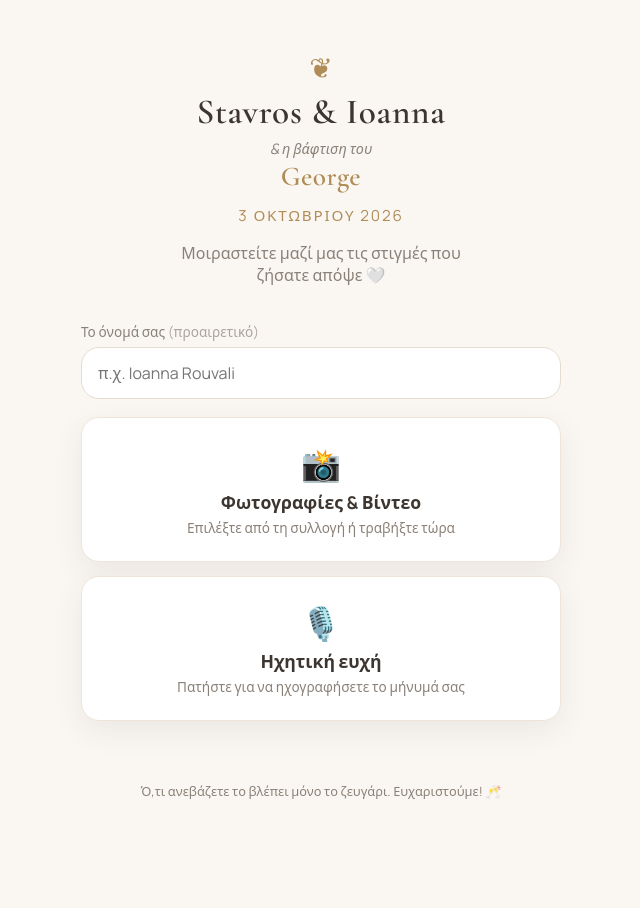
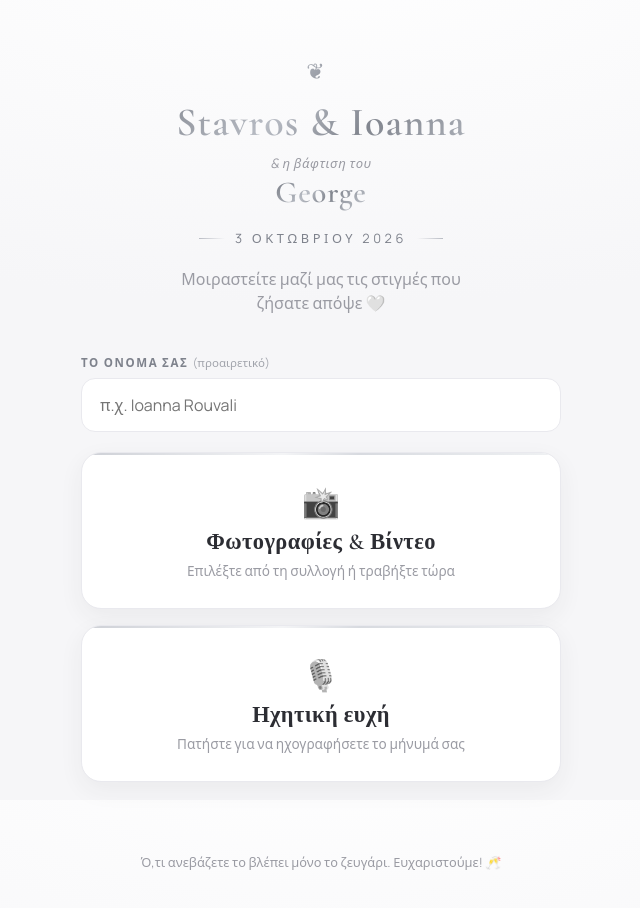
Before and after one commit to svlachakis/wedding-memories, a plain HTML site: page index.html in a window 1280 px wide. Shown: the whole page, without its empty margins (319-959 px from the left). Before the commit the page ends 845 px from the top, so only its background shows below. Drawn offline with nearby package versions, Linux system fonts and the light colour scheme.

Commit message:
Redesign UI to white and silver luxury theme

```diff
--- a/index.html
+++ b/index.html
@@ -3,7 +3,7 @@
 <head>
   <meta charset="UTF-8" />
   <meta name="viewport" content="width=device-width, initial-scale=1.0, viewport-fit=cover" />
-  <meta name="theme-color" content="#faf7f2" />
+  <meta name="theme-color" content="#f6f6f8" />
   <title>Οι αναμνήσεις μας</title>
   <meta name="description" content="Μοιραστείτε φωτογραφίες, βίντεο και ηχητικές ευχές από τον γάμο μας!" />
   <link rel="preconnect" href="https://fonts.googleapis.com" />
--- a/style.css
+++ b/style.css
@@ -1,14 +1,19 @@
 :root {
-  --bg: #faf7f2;
+  --bg: #f6f6f8;
   --card: #ffffff;
-  --ink: #3d3630;
-  --muted: #8a8178;
-  --accent: #b08d57;
-  --accent-soft: #f3ead9;
-  --danger: #c0564f;
-  --ok: #5d8a66;
-  --radius: 18px;
-  --shadow: 0 10px 30px rgba(61, 54, 48, 0.08);
+  --ink: #2c2d33;
+  --muted: #9a9ba3;
+  --silver: #b9bcc4;
+  --silver-deep: #7e828c;
+  --line: #e9e9ee;
+  --danger: #b06b66;
+  --ok: #7d8a80;
+  --radius: 20px;
+  --shadow: 0 18px 50px rgba(44, 45, 51, 0.08);
+  --shadow-soft: 0 8px 24px rgba(44, 45, 51, 0.06);
+  /* Μεταλλική ασημί ανταύγεια για τίτλους & κουμπιά */
+  --metal-text: linear-gradient(135deg, #6f737c 0%, #b7bbc3 40%, #82868f 60%, #c9cdd4 100%);
+  --metal-fill: linear-gradient(135deg, #c7cad1 0%, #f2f3f5 42%, #d3d6dc 58%, #eef0f2 100%);
 }
 
 * { box-sizing: border-box; }
@@ -16,12 +21,14 @@
 body {
   margin: 0;
   font-family: "Manrope", system-ui, sans-serif;
-  background: var(--bg);
+  background:
+    radial-gradient(120% 80% at 50% -10%, #ffffff 0%, var(--bg) 60%) fixed;
   color: var(--ink);
   min-height: 100vh;
   display: flex;
   justify-content: center;
-  padding: 24px 16px calc(24px + env(safe-area-inset-bottom));
+  padding: 28px 16px calc(28px + env(safe-area-inset-bottom));
+  -webkit-font-smoothing: antialiased;
 }
 
 .card {
@@ -31,21 +38,30 @@ body {
 
 .hero {
   text-align: center;
-  padding: 24px 8px 8px;
+  padding: 28px 8px 8px;
 }
 
 .ornament {
-  color: var(--accent);
-  font-size: 28px;
-  margin-bottom: 4px;
+  font-size: 22px;
+  letter-spacing: 0.5em;
+  margin-bottom: 14px;
+  background: var(--metal-text);
+  -webkit-background-clip: text;
+  background-clip: text;
+  color: transparent;
 }
 
 h1 {
   font-family: "Cormorant Garamond", serif;
   font-weight: 600;
-  font-size: 2.2rem;
+  font-size: 2.5rem;
+  line-height: 1.1;
   margin: 0 0 4px;
-  letter-spacing: 0.02em;
+  letter-spacing: 0.03em;
+  background: var(--metal-text);
+  -webkit-background-clip: text;
+  background-clip: text;
+  color: transparent;
 }
 
 .christening {
@@ -53,128 +69,180 @@ h1 {
   flex-direction: column;
   align-items: center;
   gap: 2px;
-  margin: 6px 0 2px;
+  margin: 10px 0 2px;
 }
 
 .christening-eyebrow {
   color: var(--muted);
-  font-size: 0.9rem;
+  font-size: 0.82rem;
   font-style: italic;
+  letter-spacing: 0.04em;
 }
 
 .child-name {
   font-family: "Cormorant Garamond", serif;
   font-weight: 600;
-  font-size: 1.7rem;
-  color: var(--accent);
-  letter-spacing: 0.02em;
+  font-size: 1.9rem;
+  letter-spacing: 0.03em;
+  background: var(--metal-text);
+  -webkit-background-clip: text;
+  background-clip: text;
+  color: transparent;
 }
 
 .date {
-  color: var(--accent);
-  font-size: 0.95rem;
-  letter-spacing: 0.12em;
+  color: var(--silver-deep);
+  font-size: 0.8rem;
+  letter-spacing: 0.28em;
   text-transform: uppercase;
-  margin: 12px 0 16px;
+  margin: 16px 0;
+  position: relative;
+  display: inline-block;
+  padding: 0 18px;
 }
+
+.date::before,
+.date::after {
+  content: "";
+  position: absolute;
+  top: 50%;
+  width: 26px;
+  height: 1px;
+  background: linear-gradient(90deg, transparent, var(--silver));
+}
+.date::before { left: -18px; transform: scaleX(-1); }
+.date::after { right: -18px; }
 
 .tagline {
   color: var(--muted);
   font-size: 1rem;
-  margin: 0 auto 8px;
-  max-width: 34ch;
+  line-height: 1.5;
+  margin: 4px auto 8px;
+  max-width: 32ch;
 }
 
 .guest-info {
-  margin: 20px 0 12px;
+  margin: 24px 0 14px;
 }
 
 .guest-info label {
   display: block;
-  font-size: 0.85rem;
-  font-weight: 500;
-  margin-bottom: 6px;
-  color: var(--muted);
+  font-size: 0.72rem;
+  font-weight: 600;
+  text-transform: uppercase;
+  letter-spacing: 0.14em;
+  margin-bottom: 8px;
+  color: var(--silver-deep);
 }
 
-.guest-info .optional { font-weight: 400; opacity: 0.7; }
+.guest-info .optional { font-weight: 400; text-transform: none; letter-spacing: 0; opacity: 0.7; }
 
 .guest-info input {
   width: 100%;
-  padding: 14px 16px;
+  padding: 15px 18px;
   font: inherit;
-  border: 1px solid #e5ddd1;
-  border-radius: var(--radius);
+  border: 1px solid var(--line);
+  border-radius: 14px;
   background: var(--card);
   outline: none;
+  transition: border-color 0.15s ease, box-shadow 0.15s ease;
 }
 
-.guest-info input:focus { border-color: var(--accent); }
+.guest-info input:focus {
+  border-color: var(--silver);
+  box-shadow: 0 0 0 4px rgba(185, 188, 196, 0.16);
+}
 
 .actions {
   display: grid;
-  gap: 14px;
-  margin: 18px 0;
+  gap: 16px;
+  margin: 20px 0;
 }
 
 .action-btn {
   display: flex;
   flex-direction: column;
   align-items: center;
-  gap: 4px;
-  padding: 24px 16px;
+  gap: 6px;
+  padding: 28px 16px;
   background: var(--card);
-  border: 1px solid #eee5d8;
+  border: 1px solid var(--line);
   border-radius: var(--radius);
-  box-shadow: var(--shadow);
+  box-shadow: var(--shadow-soft);
   cursor: pointer;
   font: inherit;
   color: inherit;
   text-align: center;
-  transition: transform 0.12s ease, box-shadow 0.12s ease;
+  position: relative;
+  overflow: hidden;
+  transition: transform 0.14s ease, box-shadow 0.14s ease, border-color 0.14s ease;
   -webkit-tap-highlight-color: transparent;
 }
 
-.action-btn:active { transform: scale(0.98); }
+.action-btn::before {
+  content: "";
+  position: absolute;
+  inset: 0 0 auto 0;
+  height: 2px;
+  background: var(--metal-fill);
+  opacity: 0.9;
+}
 
-.action-btn .icon { font-size: 2rem; }
-.action-btn .label { font-weight: 700; font-size: 1.1rem; }
+.action-btn:hover { box-shadow: var(--shadow); border-color: #dfdfe6; }
+.action-btn:active { transform: scale(0.985); }
+
+.action-btn .icon {
+  font-size: 1.9rem;
+  filter: grayscale(1) opacity(0.85);
+}
+.action-btn .label {
+  font-family: "Cormorant Garamond", serif;
+  font-weight: 600;
+  font-size: 1.4rem;
+  letter-spacing: 0.02em;
+}
 .action-btn .hint { color: var(--muted); font-size: 0.85rem; }
 
 .recorder, .preview {
   background: var(--card);
-  border: 1px solid #eee5d8;
+  border: 1px solid var(--line);
   border-radius: var(--radius);
-  box-shadow: var(--shadow);
-  padding: 20px;
-  margin: 14px 0;
+  box-shadow: var(--shadow-soft);
+  padding: 24px;
+  margin: 16px 0;
   text-align: center;
 }
 
 .rec-indicator {
   font-variant-numeric: tabular-nums;
-  font-size: 1.4rem;
+  font-size: 1.5rem;
   font-weight: 700;
   display: flex;
   align-items: center;
   justify-content: center;
   gap: 10px;
-  margin-bottom: 16px;
+  margin-bottom: 18px;
+  letter-spacing: 0.04em;
 }
 
 .rec-dot {
-  width: 12px;
-  height: 12px;
+  width: 11px;
+  height: 11px;
   border-radius: 50%;
   background: var(--danger);
-  animation: blink 1.1s infinite;
+  box-shadow: 0 0 0 0 rgba(176, 107, 102, 0.4);
+  animation: pulse 1.4s infinite;
 }
 
-@keyframes blink { 50% { opacity: 0.2; } }
+@keyframes pulse {
+  0% { box-shadow: 0 0 0 0 rgba(176, 107, 102, 0.35); }
+  70% { box-shadow: 0 0 0 9px rgba(176, 107, 102, 0); }
+  100% { box-shadow: 0 0 0 0 rgba(176, 107, 102, 0); }
+}
 
 .rec-controls {
   display: flex;
-  gap: 10px;
+  gap: 12px;
   justify-content: center;
   flex-wrap: wrap;
 }
@@ -182,34 +250,40 @@ h1 {
 .pill {
   font: inherit;
   font-weight: 600;
-  padding: 12px 22px;
+  font-size: 0.95rem;
+  padding: 13px 26px;
   border-radius: 999px;
-  border: 1px solid #e5ddd1;
-  background: var(--bg);
+  border: 1px solid var(--line);
+  background: var(--card);
   color: var(--ink);
   cursor: pointer;
+  transition: transform 0.12s ease, box-shadow 0.12s ease;
   -webkit-tap-highlight-color: transparent;
 }
 
+.pill:active { transform: scale(0.97); }
+
 .pill-primary {
-  background: var(--accent);
-  border-color: var(--accent);
-  color: #fff;
+  background: var(--metal-fill);
+  border: 1px solid #cfd2d8;
+  color: #2c2d33;
+  box-shadow: var(--shadow-soft);
 }
 
 .preview audio {
   width: 100%;
-  margin-bottom: 14px;
+  margin-bottom: 16px;
 }
 
-.uploads { display: grid; gap: 10px; margin: 14px 0; }
+.uploads { display: grid; gap: 12px; margin: 16px 0; }
 
 .upload-item {
   background: var(--card);
-  border: 1px solid #eee5d8;
-  border-radius: 14px;
-  padding: 12px 16px;
+  border: 1px solid var(--line);
+  border-radius: 16px;
+  padding: 14px 18px;
   font-size: 0.9rem;
+  box-shadow: var(--shadow-soft);
 }
 
 .upload-item .row {
@@ -223,24 +297,25 @@ h1 {
   overflow: hidden;
   text-overflow: ellipsis;
   white-space: nowrap;
+  font-weight: 500;
 }
 
-.upload-item .status { flex-shrink: 0; color: var(--muted); }
+.upload-item .status { flex-shrink: 0; color: var(--muted); font-size: 0.85rem; }
 .upload-item.done .status { color: var(--ok); }
 .upload-item.error .status { color: var(--danger); }
 
 .progress {
-  height: 5px;
+  height: 4px;
   border-radius: 3px;
-  background: var(--accent-soft);
-  margin-top: 8px;
+  background: var(--line);
+  margin-top: 10px;
   overflow: hidden;
 }
 
 .progress > div {
   height: 100%;
   width: 0%;
-  background: var(--accent);
+  background: var(--metal-fill);
   border-radius: 3px;
   transition: width 0.2s ease;
 }
@@ -249,17 +324,18 @@ footer {
   text-align: center;
   color: var(--muted);
   font-size: 0.8rem;
-  padding: 16px 0 8px;
+  padding: 22px 0 8px;
+  line-height: 1.5;
 }
 
 .toast {
   position: fixed;
-  bottom: calc(24px + env(safe-area-inset-bottom));
+  bottom: calc(28px + env(safe-area-inset-bottom));
   left: 50%;
   transform: translateX(-50%);
   background: var(--ink);
   color: #fff;
-  padding: 12px 20px;
+  padding: 13px 22px;
   border-radius: 999px;
   font-size: 0.9rem;
   box-shadow: var(--shadow);
```
Also changed, not shown: qr.html (+9 -9 lines).
